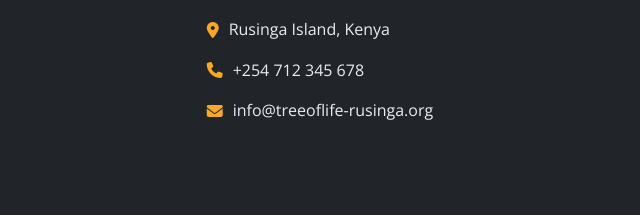
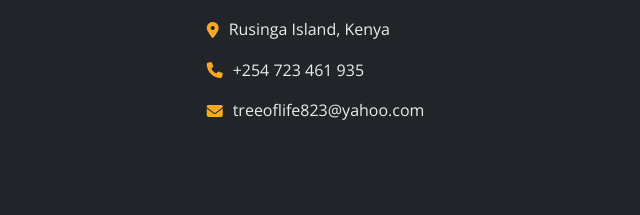
Before and after one commit to Norman-Berlin/Tree-Of-Life-Children-s-Home-, a website: page public/contact.html in a window 1280 px wide. Shown: the part 2060-2275 px from the top of the page, 640-1280 px from the left. Drawn offline with nearby package versions, Linux system fonts and the light colour scheme.

Commit message:
Update contact.html

```diff
--- a/public/contact.html
+++ b/public/contact.html
@@ -280,8 +280,8 @@
                 <div class="footer-contact">
                     <h4>Contact Us</h4>
                     <p><i class="fas fa-map-marker-alt"></i> Rusinga Island, Kenya</p>
-                    <p><i class="fas fa-phone"></i> +254 712 345 678</p>
-                    <p><i class="fas fa-envelope"></i> info@treeoflife-rusinga.org</p>
+                    <p><i class="fas fa-phone"></i> +254 723 461 935</p>
+                    <p><i class="fas fa-envelope"></i>treeoflife823@yahoo.com</p>
                 </div>
             </div>
             <div class="footer-bottom">
```
